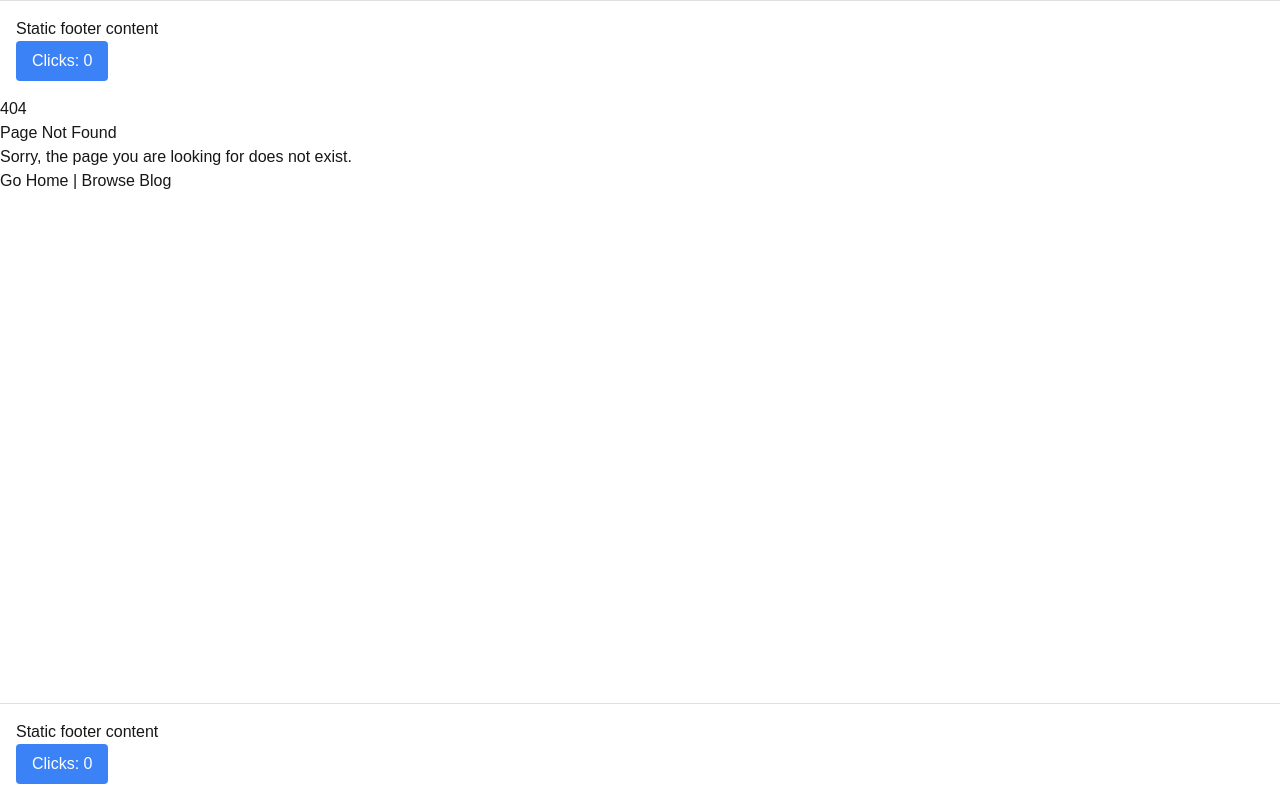
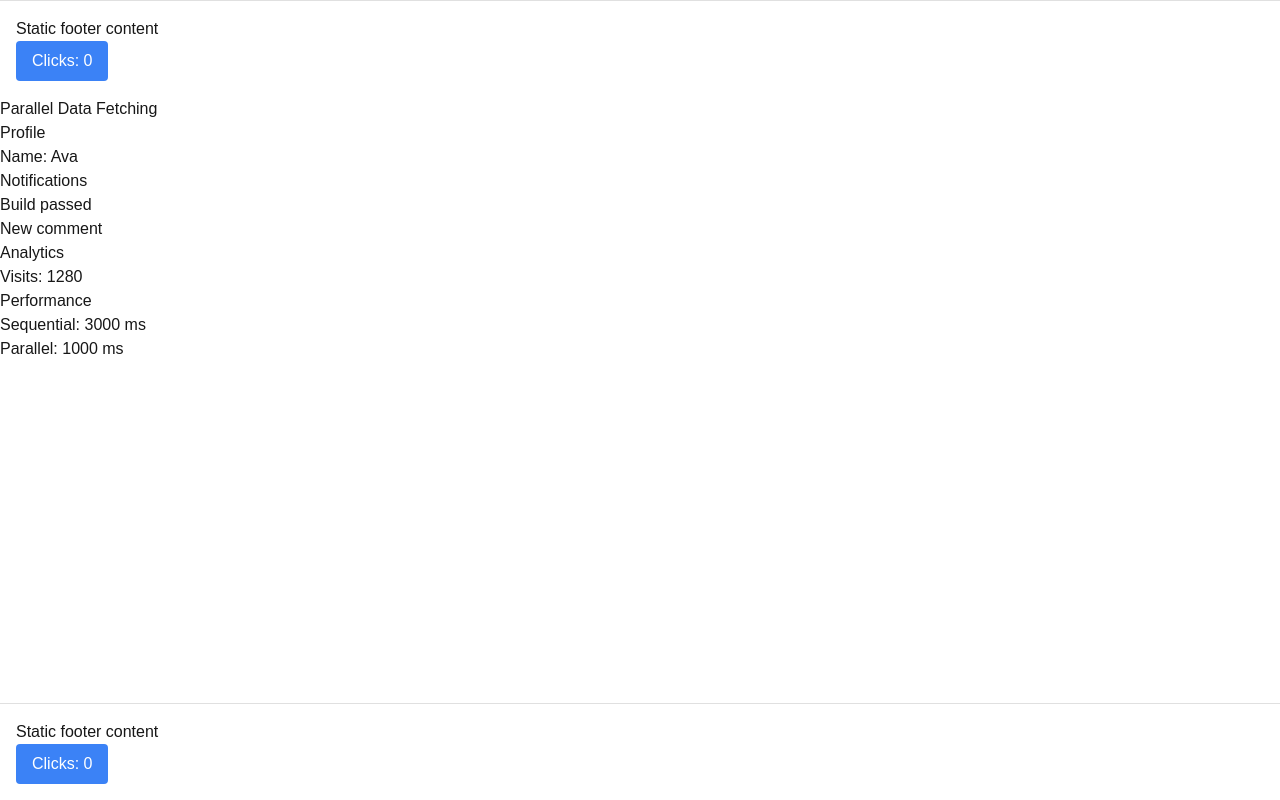
Before and after one commit to kalviumcommunity/DisputeGuard, a Next.js app in the folder frontend/: page /parallel in a window 1280 px wide. Before the commit this address had no page. Built offline with nearby package versions, Linux system fonts and the light colour scheme.

Commit message:
feat: add parallel data fetching with Promise.all

```diff
--- /dev/null
+++ b/frontend/app/parallel/page.tsx
@@ -0,0 +1,86 @@
+async function getProfile() {
+  await new Promise((resolve) => setTimeout(resolve, 1000));
+
+  return { name: 'Ava' };
+}
+
+async function getNotifications() {
+  await new Promise((resolve) => setTimeout(resolve, 1000));
+
+  return ['Build passed', 'New comment'];
+}
+
+async function getAnalytics() {
+  await new Promise((resolve) => setTimeout(resolve, 1000));
+
+  return { visits: 1280 };
+}
+
+async function getSequentialData() {
+  const started = Date.now();
+
+  const profile = await getProfile();
+  const notifications = await getNotifications();
+  const analytics = await getAnalytics();
+
+  return {
+    profile,
+    notifications,
+    analytics,
+    time: Date.now() - started,
+  };
+}
+
+async function getParallelData() {
+  const started = Date.now();
+
+  const [profile, notifications, analytics] = await Promise.all([
+    getProfile(),
+    getNotifications(),
+    getAnalytics(),
+  ]);
+
+  return {
+    profile,
+    notifications,
+    analytics,
+    time: Date.now() - started,
+  };
+}
+
+export default async function ParallelPage() {
+  try {
+    const sequential = await getSequentialData();
+    const parallel = await getParallelData();
+
+    console.log('Sequential ms:', sequential.time);
+    console.log('Parallel ms:', parallel.time);
+
+    return (
+      <main>
+        <h1>Parallel Data Fetching</h1>
+
+        <h2>Profile</h2>
+        <p>Name: {parallel.profile.name}</p>
+
+        <h2>Notifications</h2>
+        <ul>
+          {parallel.notifications.map((notification) => (
+            <li key={notification}>{notification}</li>
+          ))}
+        </ul>
+
+        <h2>Analytics</h2>
+        <p>Visits: {parallel.analytics.visits}</p>
+
+        <h2>Performance</h2>
+        <p>Sequential: {sequential.time} ms</p>
+        <p>Parallel: {parallel.time} ms</p>
+      </main>
+    );
+  } catch (error) {
+    console.error('Data fetching failed:', error);
+
+    return <p>Failed to load dashboard data.</p>;
+  }
+}
```
